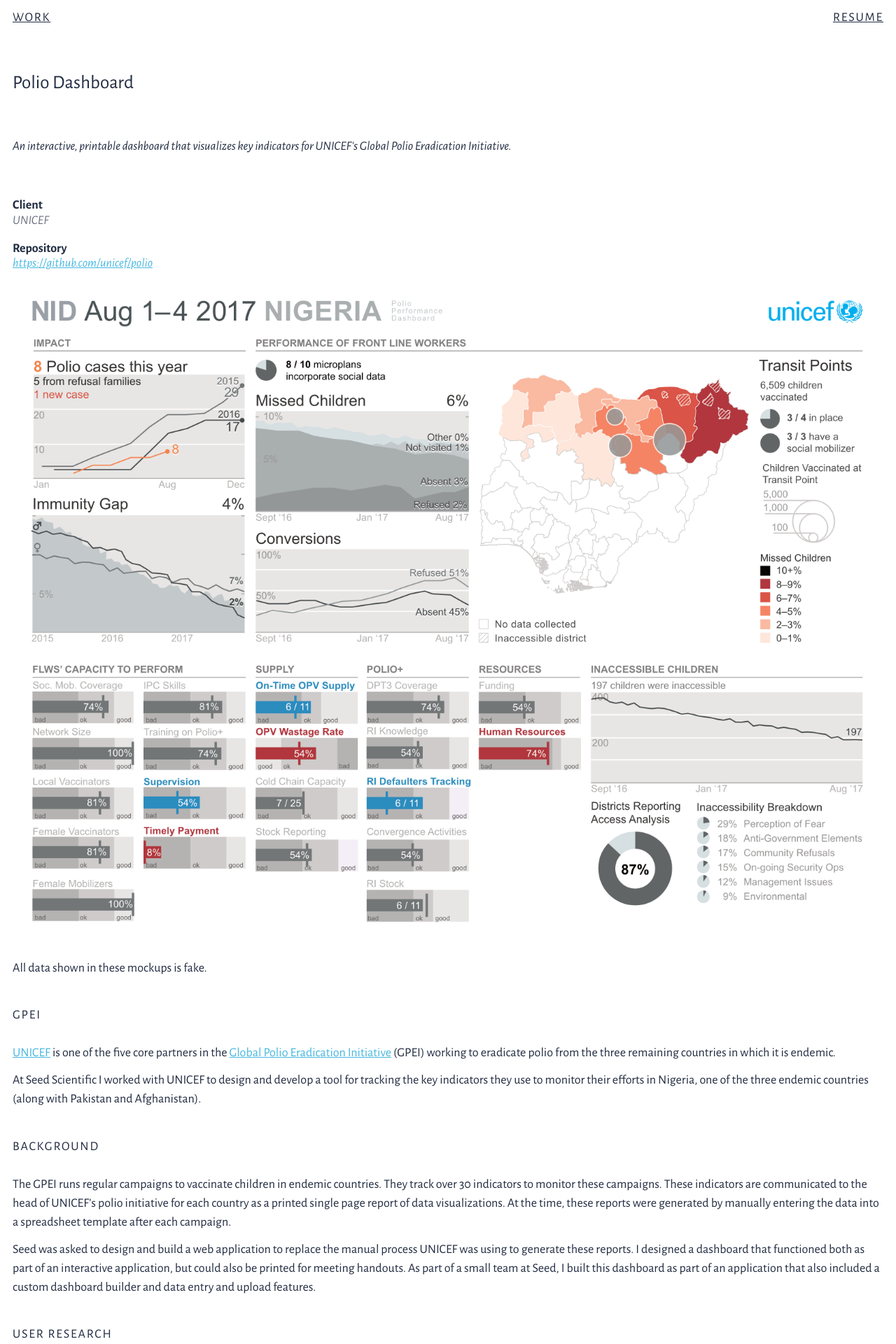
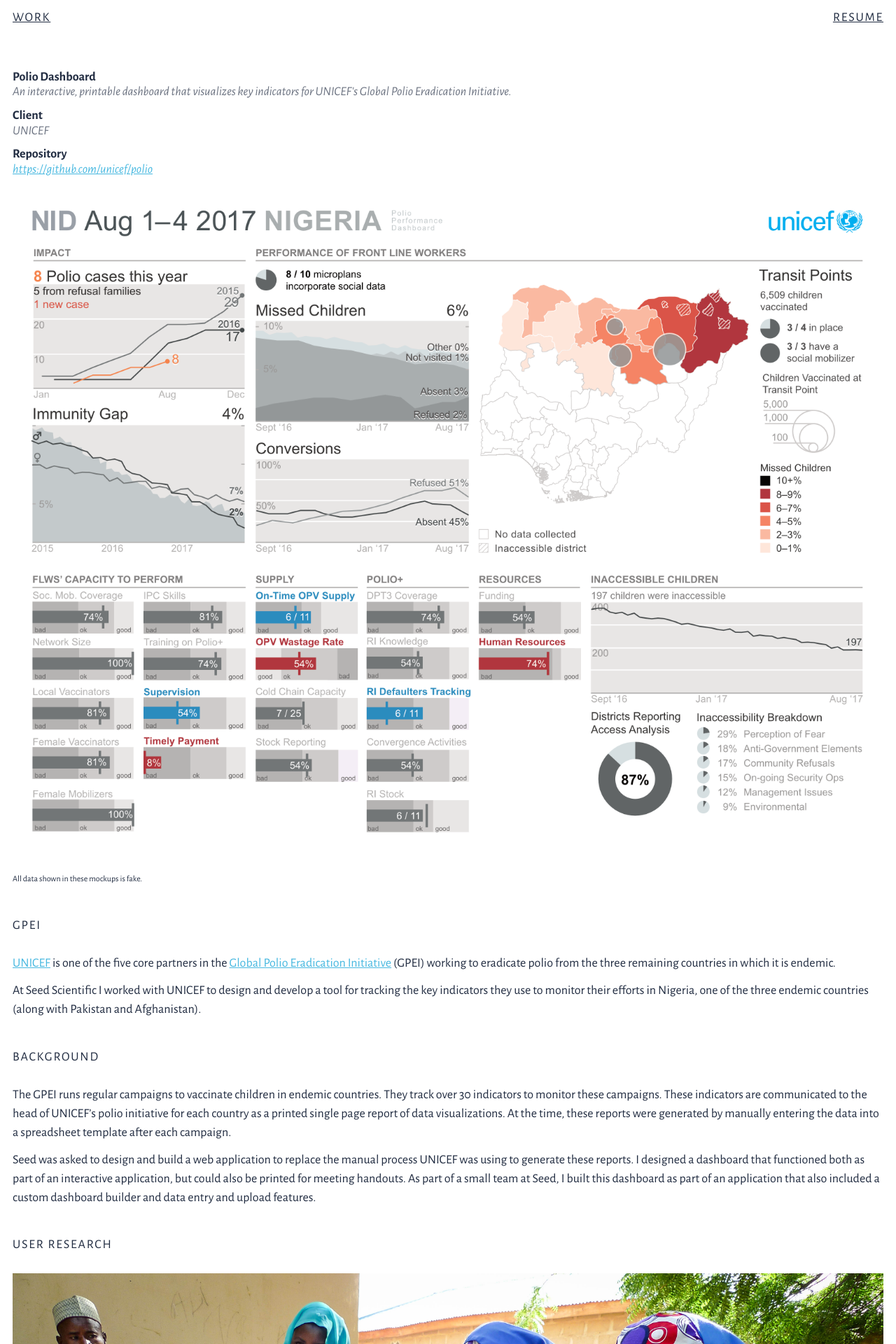
Before and after one commit to darthmall/darthmall.github.io, a Jekyll site: the page built from _projects/polio.md, in a window 1280 px wide. Shown: the top 1920 px of the page at 70% size. Built offline with Jekyll 4.4.1, drawn with Linux system fonts in a browser that asks for light colours; nearby versions of some CDN libraries.

Commit message:
Move the project title and abstract into the description list

```diff
--- a/_layouts/project.html
+++ b/_layouts/project.html
@@ -1,8 +1,8 @@
 {% include header.html %}
 <main>
-  <h1>{{ page.title }}</h1>
-  <p class="abstract">{{ page.abstract }}</p>
   <dl>
+    <dt>{{ page.title }}</dt>
+    <dd>{{ page.abstract }}</dd>
     {% if page.client %}
     <dt>Client</dt>
     <dd>{{ page.client }}</dd>
--- a/_sass/lists.sass
+++ b/_sass/lists.sass
@@ -26,7 +26,8 @@
   margin: 0
 
 dl
-  margin: 0
+  margin-top: ms(0)
+  margin-bottom: ms(0)
   line-height: 1.2
 
 dt
@@ -39,4 +40,4 @@
   margin: 0
 
 * + dt
-  margin-top: ms(0)
+  margin-top: ms(-1)
--- a/_sass/typography.sass
+++ b/_sass/typography.sass
@@ -78,6 +78,9 @@
   &:visited
     color: darken($link-color, 30%)
 
+aside
+  font-size: ms(-1)
+
 small
   +light
   font-size: 1em
@@ -96,4 +99,4 @@
 
 .abstract
   font-style: italic
-  margin-bottom: ms(3)
+  margin-bottom: ms(-1)
```
